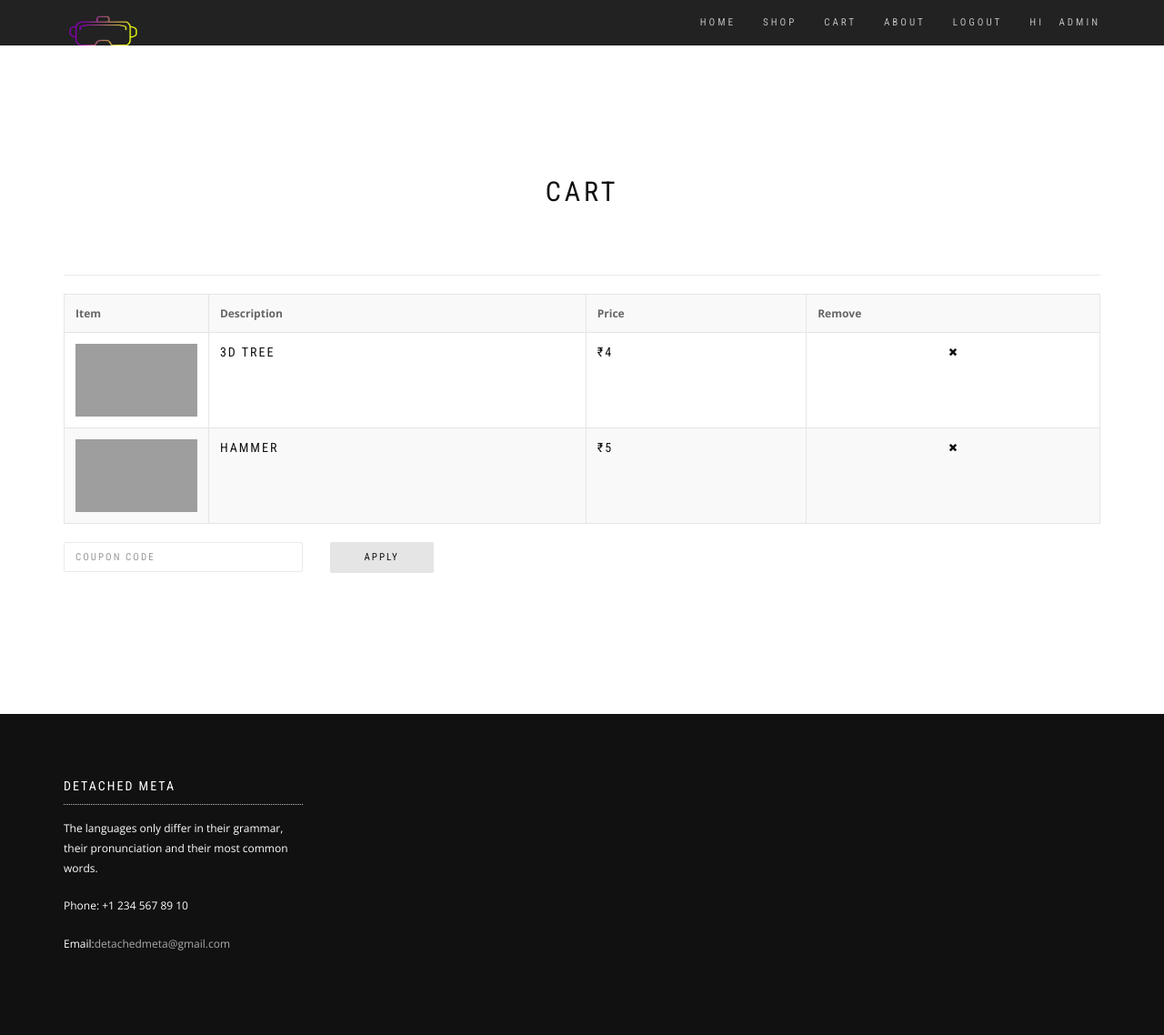
After one commit to Aditya-aot/Detached-Meta, a Django app: page /cart in a window 1280 px wide. The commit adds this page. Shown: the whole page at 91% size. Run offline with Django 4.2, Linux system fonts and the light colour scheme; a user stored in the database is signed in; data comes from the database, SQL or seed files in the repository; both versions use the stored data as it was after the commit; some libraries are stand-ins or nearby versions; some web fonts are replaced; grey boxes are pictures that could not be loaded.

Commit message:
python anywhere cart

```diff
--- a/home/admin.py
+++ b/home/admin.py
@@ -1,5 +1,5 @@
 from django.contrib import admin
-from .models import category_model,product_model
+from .models import category_model,product_model , cart_model
 # Register your models here.
 
 
@@ -9,3 +9,5 @@ from .models import category_model,product_model
 admin.site.register(category_model)
 
 admin.site.register(product_model)
+
+admin.site.register(cart_model)
--- a/home/models.py
+++ b/home/models.py
@@ -5,6 +5,7 @@ from django.contrib.auth.models import User , auth
 
 import cloudinary_storage
 import cloudinary
+from django.contrib.auth.models import User , auth
 
 
 # Create your models here.
@@ -27,3 +28,7 @@ class product_model(models.Model) :
 
     def __str__(self):
         return self.name
+
+class cart_model(models.Model) :
+    user = models.ForeignKey(User , on_delete=models.CASCADE,null=True,default="N/A")
+    product = models.ForeignKey(product_model,on_delete=models.CASCADE,null=True)
--- a/home/urls.py
+++ b/home/urls.py
@@ -7,5 +7,7 @@ urlpatterns = [
     path('detail/<str:pk>', views.detail_view , name='detail_view'),
     path('product', views.product_page_view , name='product_page_view') ,
     path('download_confirm/<str:order>/<str:pk>', views.download_confirm_view , name='download_confirm_view') ,
+    path('add_cart/<str:pk>', views.add_cart_view , name='add_cart_view'),
+    path('cart', views.cart_view , name='cart_view') ,
 
 ]
--- a/home/views.py
+++ b/home/views.py
@@ -2,7 +2,7 @@ from contextvars import Context
 import email
 from itertools import product
 from django.shortcuts import render , redirect
-from .models import category_model , product_model
+from .models import category_model , product_model ,cart_model
 import razorpay
 from django.views.decorators.csrf import csrf_exempt
 
@@ -47,6 +47,7 @@ def detail_view(request,pk) :
 
         context = {
         'product' : product_info ,
+        'top_product' : product ,
         'payment' : payment,
             }
         print("**********************************")
@@ -66,6 +67,7 @@ def detail_view(request,pk) :
         print("**********************************")
         context = {
             'product' : product_info ,
+            'top_product' : product[::-1] ,
         }
         return render(request, 'home/detail_product.html',context)
 
@@ -128,3 +130,24 @@ def download_confirm_view(request,order,pk) :
         'product' : product_download ,
     }
     return render(request, 'home/download_confirm.html',context)
+
+
+def add_cart_view(request, pk) :
+    print("----->>>>>>>>>>>>>>>>>>>>>>>>>>>>>>>>>>>>>>>>>>>>>>>>> out",pk)
+    # if request.method == "POST" :
+    # print("----->>>>>>>>>>>>>>>>>>>>>>>>>>>>>>>>>>>>>>>>>>>>>>>>>in",pk)
+    user_cart = cart_model(user=request.user ,product_id=pk )
+    user_cart.save()
+    print("----->>>>>>>>>>>>>>>>>>>>>>>>>>>>>>>>>>>>>>>>>>>>>>>>>in",pk)
+    return redirect("/cart")
+
+
+def cart_view(request) :
+    cart = cart_model.objects.all()
+    cart_user = cart.filter(user=request.user)
+
+
+    context = {
+        'cart' : cart_user[::-1] ,
+    }
+    return render(request, 'home/cart.html',context)
--- a/requirements.txt
+++ b/requirements.txt
@@ -22,6 +22,7 @@ djangorestframework==3.13.1
 gunicorn==20.1.0
 idna==3.3
 
+
 # Pillow==9.1.1
 Pillow==8.4.0
 
--- a/templates/home/base.html
+++ b/templates/home/base.html
@@ -69,7 +69,7 @@
       <nav class="navbar navbar-custom navbar-fixed-top" role="navigation">
         <div class="container">
           <div class="navbar-header">
-            <button class="navbar-toggle" type="button" data-toggle="collapse" data-target="#custom-collapse"><span class="sr-only">Toggle navigation</span><span class="icon-bar"></span><span class="icon-bar"></span><span class="icon-bar"></span></button><a class="navbar-brand" href="/"><img src='static/images/agency/color 2.png' style="width:120px;height:60px;" ></a>
+            <button class="navbar-toggle" type="button" data-toggle="collapse" data-target="#custom-collapse"><span class="sr-only">Toggle navigation</span><span class="icon-bar"></span><span class="icon-bar"></span><span class="icon-bar"></span></button><a class="navbar-brand" href="/"><img src='static/images/agency/color 2.png'  alt="Detached Meta" style="width:90px;height:39px;" ></a>
           </div>
           <div class="collapse navbar-collapse" id="custom-collapse">
             <ul class="nav navbar-nav navbar-right">
@@ -82,7 +82,12 @@
               <!-- <li class="dropdown"><a  href="shop_single_product.html">product detail </a> -->
 
               </li>
-              <li class="dropdown"><a  href="shop_checkout.html" >cart</a>
+              <li class="dropdown"><a  href="/cart" >cart</a>
+
+
+                <li class="dropdown"><a  href="#" >about</a>
+
+                </li>
 
               </li>
               <li class="dropdown"><a  href="/accounts/logout" >Logout</a>
@@ -100,9 +105,7 @@
                   <li><a href="typography.html"><i class="fa fa-font"></i> Typography</a></li>
                 </ul>
               </li> -->
-              <li class="dropdown"><a  href="#" >about</a>
 
-              </li>
               <li class="dropdown"><a  href="#" >HI &nbsp; {{ user.first_name}}</a>
 
               </li>
@@ -124,7 +127,7 @@
   <nav class="navbar navbar-custom navbar-fixed-top" role="navigation">
     <div class="container">
       <div class="navbar-header">
-        <button class="navbar-toggle" type="button" data-toggle="collapse" data-target="#custom-collapse"><span class="sr-only">Toggle navigation</span><span class="icon-bar"></span><span class="icon-bar"></span><span class="icon-bar"></span></button><a class="navbar-brand" href="index.html"> Detached-Meta</a>
+        <button class="navbar-toggle" type="button" data-toggle="collapse" data-target="#custom-collapse"><span class="sr-only"></span>Toggle navigation</span><span class="icon-bar"></span><span class="icon-bar"></span><span class="icon-bar"></span></button><a class="navbar-brand" href="/"> <img src='static/images/agency/color 2.png'  alt="Detached Meta" style="width:90px;height:39px;" ></a>
       </div>
       <div class="collapse navbar-collapse" id="custom-collapse">
         <ul class="nav navbar-nav navbar-right">
@@ -143,7 +146,7 @@
           <li class="dropdown"><a  href="/accounts/login" >login</a>
 
           </li>
-          <li class="dropdown"><a class="dropdown-toggle" href="#" data-toggle="dropdown">Features</a>
+          <!-- <li class="dropdown"><a class="dropdown-toggle" href="#" data-toggle="dropdown">Features</a>
             <ul class="dropdown-menu" role="menu">
               <li><a href="alerts-and-wells.html"><i class="fa fa-bolt"></i> Alerts and Wells</a></li>
               <li><a href="buttons.html"><i class="fa fa-link fa-sm"></i> Buttons</a></li>
@@ -154,7 +157,7 @@
               <li><a href="progress-bars.html"><i class="fa fa-server"></i> Progress Bars</a></li>
               <li><a href="typography.html"><i class="fa fa-font"></i> Typography</a></li>
             </ul>
-          </li>
+          </li> -->
           <li class="dropdown"><a  href="#" >about</a>
 
           </li>
--- /dev/null
+++ b/templates/home/cart.html
@@ -0,0 +1,160 @@
+
+{% extends 'home/base.html'%}
+{% block content %}
+
+
+
+
+
+
+
+
+
+
+      <div class="main">
+        <section class="module">
+          <div class="container">
+            <div class="row">
+              <div class="col-sm-6 col-sm-offset-3">
+                <h1 class="module-title font-alt">CART</h1>
+              </div>
+            </div>
+
+
+            <hr class="divider-w pt-20">
+            <div class="row">
+              <div class="col-sm-12">
+                <table class="table table-striped table-border checkout-table">
+                  <tbody>
+                    <tr>
+                      <th class="hidden-xs">Item</th>
+                      <th>Description</th>
+                      <th class="hidden-xs">Price</th>
+                      <!-- <th>Quantity</th> -->
+                      <!-- <th>Total</th> -->
+                      <th>Remove</th>
+                    </tr>
+
+                    {% for c in cart %}
+                    <tr>
+                      <td class="hidden-xs"><a href="/detail/{{c.product.id}}"><img src={{c.product.image.url}} style="width:300px;height:80px;" alt="Accessories Pack"/></a></td>
+                      <td>
+                        <h5 class="product-title font-alt">{{c.product.name}}</h5>
+                      </td>
+                      <td class="hidden-xs">
+                        <h5 class="product-title font-alt">₹{{c.product.price}}</h5>
+                      </td>
+
+
+                      <td class="pr-remove"><a href="#" title="Remove"><i class="fa fa-times"></i></a></td>
+                    </tr>
+
+                    {% endfor %}
+                    <!-- <tr>
+                      <td class="hidden-xs"><a href="#"><img src="assets/images/shop/product-14.jpg" alt="Accessories Pack"/></a></td>
+                      <td>
+                        <h5 class="product-title font-alt">Accessories Pack</h5>
+                      </td>
+                      <td class="hidden-xs">
+                        <h5 class="product-title font-alt">£20.00</h5>
+                      </td>
+                      <td>
+                        <input class="form-control" type="number" name="" value="1" max="50" min="1"/>
+                      </td>
+                      <td>
+                        <h5 class="product-title font-alt">£20.00</h5>
+                      </td>
+                      <td class="pr-remove"><a href="#" title="Remove"><i class="fa fa-times"></i></a></td>
+                    </tr>
+
+
+                    <tr>
+                      <td class="hidden-xs"><a href="#"><img src="assets/images/shop/product-13.jpg" alt="Men’s Casual Pack"/></a></td>
+                      <td>
+                        <h5 class="product-title font-alt">Men’s Casual Pack</h5>
+                      </td>
+                      <td class="hidden-xs">
+                        <h5 class="product-title font-alt">£20.00</h5>
+                      </td>
+                      <td>
+                        <input class="form-control" type="number" name="" value="1" max="50" min="1"/>
+                      </td>
+                      <td>
+                        <h5 class="product-title font-alt">£20.00</h5>
+                      </td>
+                      <td class="pr-remove"><a href="#" title="Remove"><i class="fa fa-times"></i></a></td>
+                    </tr> -->
+                  </tbody>
+                </table>
+              </div>
+            </div>
+            <div class="row">
+              <div class="col-sm-3">
+                <div class="form-group">
+                  <input class="form-control" type="text" id="" name="" placeholder="Coupon code"/>
+                </div>
+              </div>
+              <div class="col-sm-3">
+                <div class="form-group">
+                  <button class="btn btn-round btn-g" type="submit">Apply</button>
+                </div>
+              </div>
+              <!-- <div class="col-sm-3 col-sm-offset-3">
+                <div class="form-group">
+                  <button class="btn btn-block btn-round btn-d pull-right" type="submit">Update Cart</button>
+                </div>
+              </div>
+            </div>
+            <hr class="divider-w">
+            <div class="row mt-70">
+              <div class="col-sm-5 col-sm-offset-7">
+                <div class="shop-Cart-totalbox">
+                  <h4 class="font-alt">Cart Totals</h4>
+                  <table class="table table-striped table-border checkout-table">
+                    <tbody>
+                      <tr>
+                        <th>Cart Subtotal :</th>
+                        <td>£40.00</td>
+                      </tr>
+                      <tr>
+                        <th>Shipping Total :</th>
+                        <td>£2.00</td>
+                      </tr>
+                      <tr class="shop-Cart-totalprice">
+                        <th>Total :</th>
+                        <td>£42.00</td>
+                      </tr>
+                    </tbody>
+                  </table>
+                  <button class="btn btn-lg btn-block btn-round btn-d" type="submit">Proceed to Checkout</button>
+                </div>
+              </div>
+            </div>
+          </div> -->
+        </section>
+
+
+
+
+
+        <div class="module-small bg-dark">
+          <div class="container">
+            <div class="row">
+              <div class="col-sm-3">
+                <div class="widget">
+                  <h5 class="widget-title font-alt">Detached Meta</h5>
+                  <p>The languages only differ in their grammar, their pronunciation and their most common words.</p>
+                  <p>Phone: +1 234 567 89 10</p>
+                  <p>Email:<a href="#">detachedmeta@gmail.com</a></p>
+                </div>
+
+             <div class="scroll-up"><a href="#totop"><i class="fa fa-angle-double-up"></i></a></div>
+        </main>
+
+
+
+
+
+
+
+{% endblock content %}
```
Also changed, not shown: templates/home/detail_product.html (+31 -73 lines), templates/home/home.html (+17 -17 lines), templates/home/product_page.html (+26 -5 lines), README.md (deleted), db.sqlite3, home/migrations/0007_cart_model.py (added), static/images/agency/color 3.png (added), static/images/agency/color 4.png (added), 1 other file.
